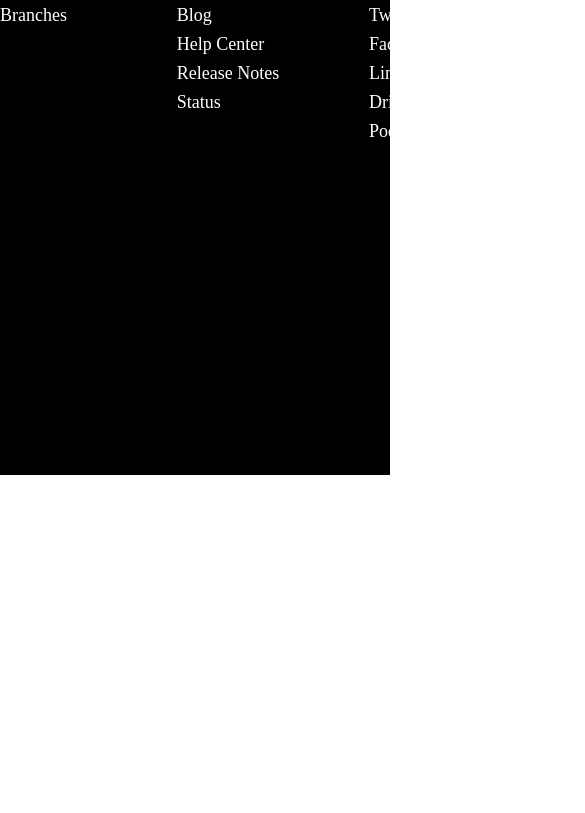
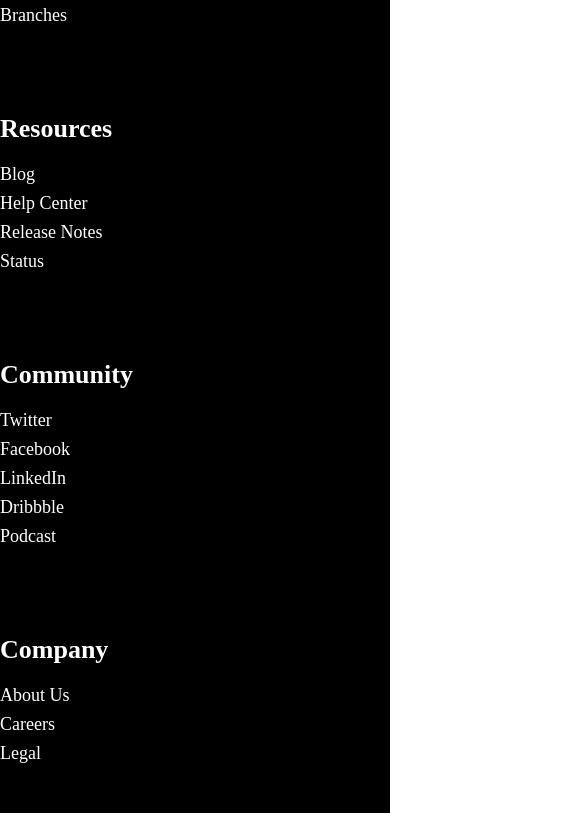
Before and after one commit to LuisSanchezRamos/practica1, a plain HTML site: page prueba1/index.html in a window 390 px wide. Shown: the part 2258-3071 px from the top of the page, 585 px wide, since content can reach past the window. Before the commit the page ends 2733 px from the top, so only its background shows below. Drawn offline with Linux system fonts and the light colour scheme.

Commit message:
agregando responsive

```diff
--- a/prueba1/styles.css
+++ b/prueba1/styles.css
@@ -114,6 +114,7 @@ a {
 }
 
 .footer{
+    width: 100%;
     display: flex;
     gap: 80px;
     justify-content: space-around;
@@ -147,3 +148,11 @@ a {
 .copy-texto {
     font-size: 22px;
 }
+
+
+@media (width <= 768px) {
+  .footer {
+
+    flex-direction: column;
+  }
+}
```
